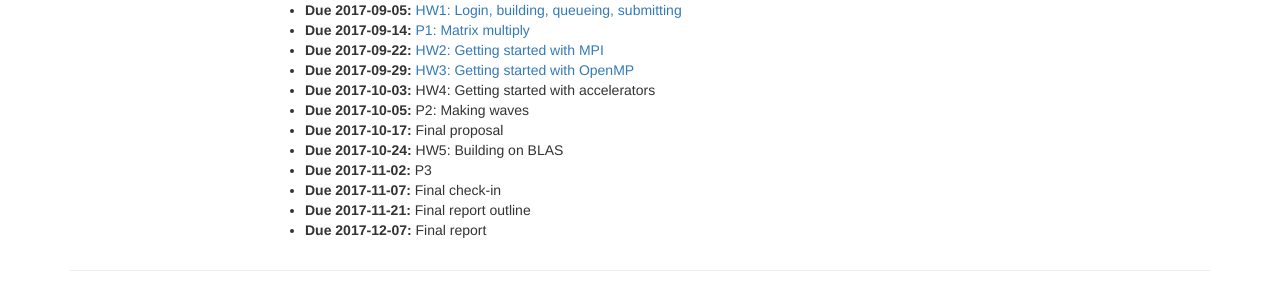
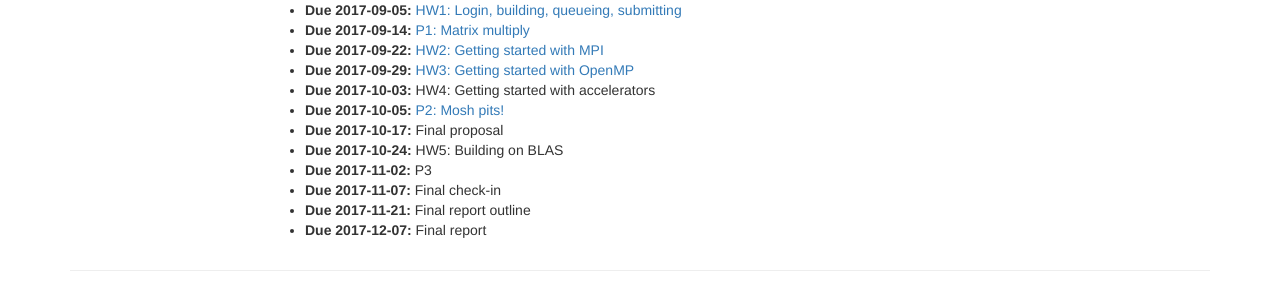
Before and after one commit to cornell-cs5220-f17/cs5220-f17, a Jekyll site: the page built from web/assignments.html, in a window 1280 px wide. Shown: the part 260-553 px from the top of the page. Built offline with Jekyll 4.4.1, drawn with Linux system fonts in a browser that asks for light colours; nearby versions of some CDN libraries.

```diff
--- a/web/_data/hw.yml
+++ b/web/_data/hw.yml
@@ -22,7 +22,8 @@
   desc: "HW4: Getting started with accelerators"
   due: 2017-10-03
 -
-  desc: "P2: Making waves"
+  desc: "P2: Mosh pits!"
+  url: https://github.com/cornell-cs5220-f17/moshpit
   due: 2017-10-05
 -
   desc: "Final proposal"
```
